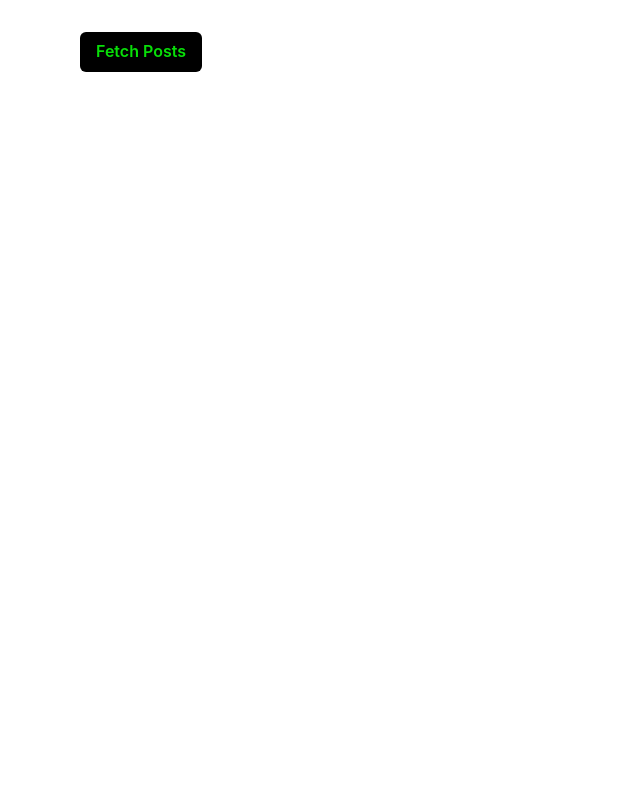
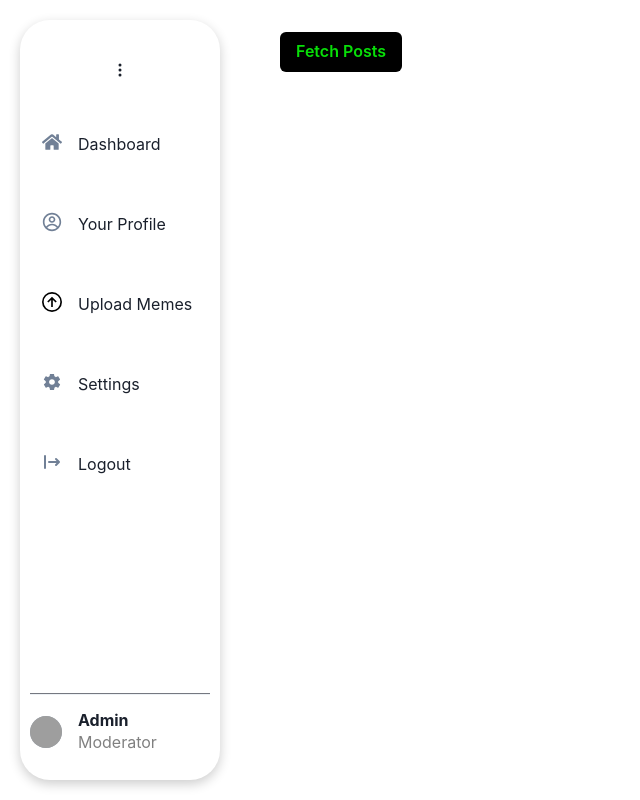
Before and after one commit to jrmygp/Final-Project-Jeremy, a React (Create React App) app: page / in a window 1280 px wide. Shown: the whole page, without its empty margins (0-640 px from the left). Built offline with nearby package versions, Linux system fonts and the light colour scheme; grey boxes are pictures that could not be loaded.

Commit message:
feat: added navbar

```diff
--- a/src/App.js
+++ b/src/App.js
@@ -1,10 +1,11 @@
-import { useState } from "react"
+import { useState } from "react";
 import ContentCard from "./component/ContentCard/ContentCard";
 import "bootstrap/dist/css/bootstrap.min.css";
 import "./assets/Email-sign-up.css";
 import SignUp from "./component/Email-sign-up/SignUp";
 import axios from "axios";
 import { Box, Button } from "@chakra-ui/react";
+import Nav from "./component/Nav/Nav";
 
 function App() {
   const [contentList, setContentList] = useState([]);
@@ -31,11 +32,20 @@ function App() {
   };
 
   return (
-    <Box paddingY="8" marginLeft={20}>
-      <Button marginBottom="4" onClick={fetchContentList} backgroundColor="black" color="rgb(8, 223, 8)">
-        Fetch Posts
-      </Button>
-      {renderContentList()}
+    <Box display="flex">
+      <Nav/>
+
+      <Box paddingY="8" marginLeft={20}>
+        <Button
+          marginBottom="4"
+          onClick={fetchContentList}
+          backgroundColor="black"
+          color="rgb(8, 223, 8)"
+        >
+          Fetch Posts
+        </Button>
+        {renderContentList()}
+      </Box>
     </Box>
   );
 }
--- /dev/null
+++ b/src/component/Nav/Nav.jsx
@@ -0,0 +1,83 @@
+import { useState } from "react";
+import {
+  Avatar,
+  Flex,
+  Divider,
+  Heading,
+  Text,
+  IconButton,
+  background,
+} from "@chakra-ui/react";
+import { FaHome } from "react-icons/fa";
+import { CgProfile } from "react-icons/cg"
+import { IoMdSettings } from "react-icons/io"
+import { GrUploadOption } from "react-icons/gr"
+import { BsThreeDotsVertical } from "react-icons/bs"
+import { HiLogout } from "react-icons/hi"
+import NavItems from "../Nav/NavItems"
+
+const Nav = () => {
+  const [navSize, changeNavSize] = useState("large");
+  return (
+    <Flex
+      position="sticky"
+      left="5"
+      h="95vh"
+      marginTop="2.5vh"
+      boxShadow="0 4px 12px 0 rgba(0,0,0,0.2)"
+      borderRadius={navSize == "small" ? "15px" : "30px"}
+      w={navSize == "small" ? "75px" : "200px"}
+      flexDir="column"
+      justifyContent="space-between"
+    >
+      <Flex p="5%" flexDir="column" alignItems="flex-start" as="nav" alignItems="center">
+        <IconButton
+          background="none"
+          mt={5}
+          _hover={{ background: "none" }}
+          icon={<BsThreeDotsVertical />}
+          onClick={() => {
+            if (navSize == "small") {
+              changeNavSize("large");
+            } else {
+              changeNavSize("small");
+            }
+          }}
+        />
+        <NavItems navSize={navSize} icon={FaHome} title="Dashboard" description=""/>
+        <NavItems navSize={navSize} icon={CgProfile} title="Your Profile"/>
+        <NavItems navSize={navSize} icon={GrUploadOption} title="Upload Memes"/>
+        <NavItems navSize={navSize} icon={IoMdSettings} title="Settings"/>
+        <NavItems navSize={navSize} icon={HiLogout} title="Logout"/>
+      </Flex>
+
+      <Flex
+        padding="5%"
+        flexDir="column"
+        w="100%"
+        alignItems={navSize == "small" ? "center" : "flex-start"}
+        mb={4}
+      >
+        <Divider display={navSize == "small" ? "none" : "flex"} />
+        <Flex mt={4} align="center">
+          <Avatar
+            src="https://i.quotev.com/img/q/u/12/06/08/2952594-killua.jpg"
+            size="sm"
+          />
+          <Flex
+            flexDir="column"
+            ml={4}
+            display={navSize == "small" ? "none" : "flex"}
+          >
+            <Heading as="h3" size="sm">
+              Admin
+            </Heading>
+            <Text color="gray">Moderator</Text>
+          </Flex>
+        </Flex>
+      </Flex>
+    </Flex>
+  );
+};
+
+export default Nav;
--- /dev/null
+++ b/src/component/Nav/NavHoverBox.jsx
@@ -0,0 +1,36 @@
+import React from "react";
+import { Flex, Heading, Text, Icon } from "@chakra-ui/react";
+const NavHoverBox = ( {icon, title, description}) => {
+  return (
+      <>
+        <Flex
+        pos="absolute"
+        mt="calc(100px - 7.5px)"
+        ml="-10px"
+        width={0}
+        height={0}
+        borderTop="10px solid transparent"
+        borderBottom="10px solid transparent"
+        borderRight="10px solid #82AAAD"/>
+        <Flex
+        h={200}
+        w={200}
+        w="100%"
+        flexDir="column"
+        alignItems="center"
+        justify="center"
+        backgroundColor="#82AAAD"
+        borderRadius="10px"
+        color="white"
+        textAlign="center"
+        >
+            <Icon as={icon} fontSize="3xl" mb={4}/>
+            <Heading size="md" fontWeight="normal"/>{title}
+            <Text/>{description}
+
+        </Flex>
+      </>
+  );
+};
+
+export default NavHoverBox;
--- /dev/null
+++ b/src/component/Nav/NavItems.jsx
@@ -0,0 +1,48 @@
+import React from "react";
+import {
+  Flex,
+  Text,
+  Icon,
+  Link,
+  Menu,
+  MenuButton,
+  MenuList,
+} from "@chakra-ui/react";
+import NavHoverBox from "../Nav/NavHoverBox"
+
+const NavItems = ({ navSize, icon, title, active, description }) => {
+  return (
+    <Flex
+      mt={30}
+      flexDir="column"
+      w="100%"
+      alignItems={navSize == "small" ? "center" : "flex-start"}
+    >
+      <Menu placement="right">
+        <Link
+        backgroundColor={active && "#AEC8CA"}
+        p={3}
+        borderRadius={8}
+        _hover={{textDecor: "none", backgroundColor: "#AEC8CA"}}
+        w={navSize == "large" && "100%"}>
+          <MenuButton w="100%">
+            <Flex>
+              <Icon as={icon} fontSize="xl" color={active ? "#82AAAD" : "gray.500" }/>
+              <Text ml={4} display={navSize == "small" ? "none" : "flex"}>{title}</Text>
+            </Flex>
+          </MenuButton>
+        </Link>
+        <MenuList
+        py={0}
+        border="none"
+        w={200}
+        h={200}
+        ml={6}
+        boxShadow="0 4px 12px 0 rgba(0,0,0,0.2)">
+            <NavHoverBox title={title} icon={icon} description={description}/>
+        </MenuList>
+      </Menu>
+    </Flex>
+  );
+};
+export default NavItems;
--- a/src/fake-api/db.json
+++ b/src/fake-api/db.json
@@ -43,6 +43,12 @@
       "content": "yooooo",
       "postId": 3,
       "id": 3
+    },
+    {
+      "username": "Admin2",
+      "content": "Mariska jelek",
+      "postId": 3,
+      "id": 4
     }
   ]
 }
```
